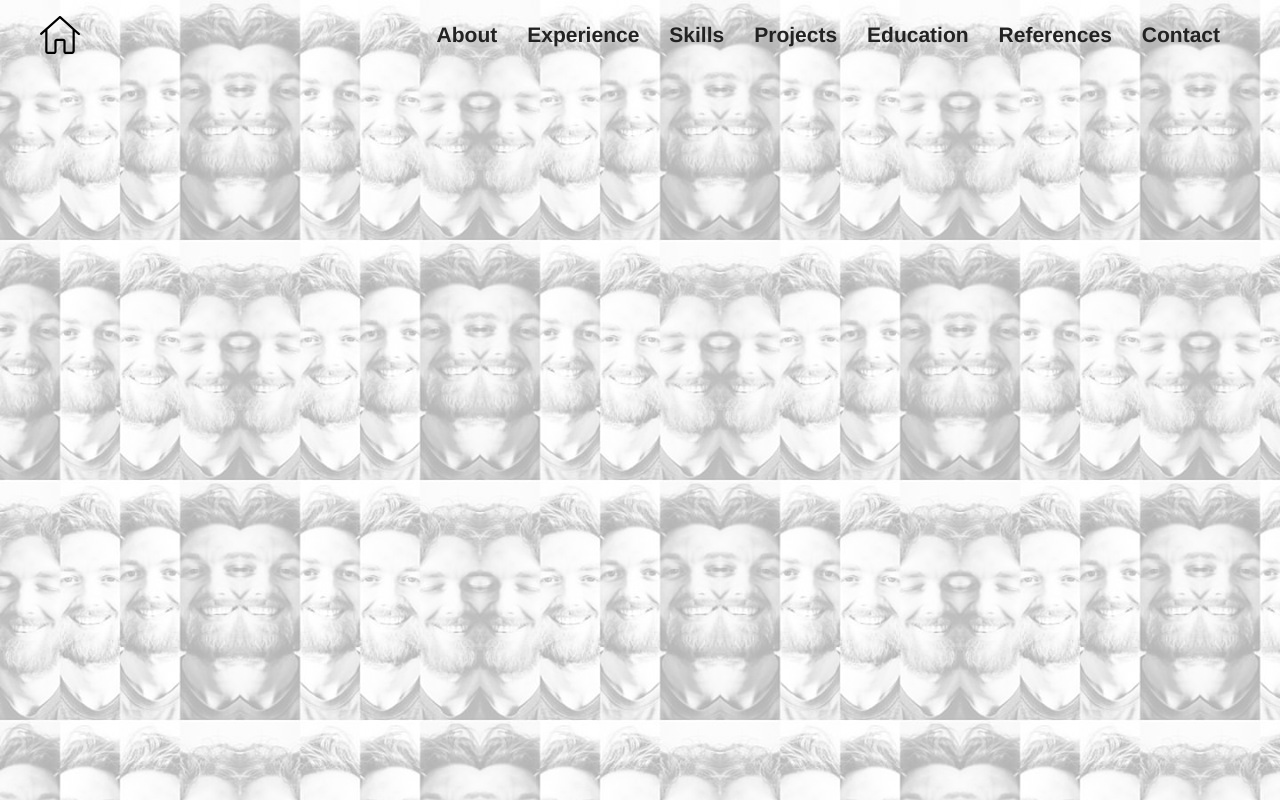
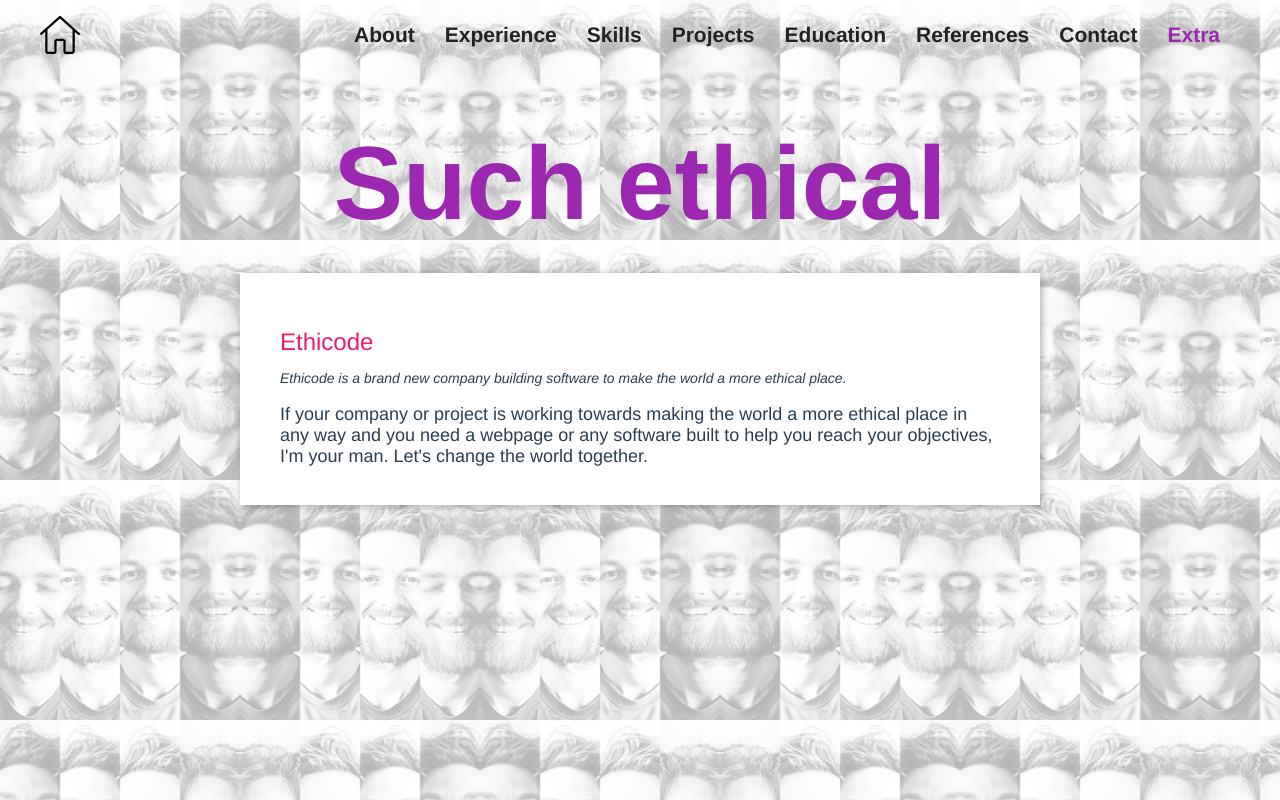
Before and after one commit to atlisg/resume, a Vue app: page /#/extra in a window 1280 px wide. Built offline with nearby package versions, Linux system fonts and the light colour scheme.

Commit message:
ethicode

```diff
--- a/src/App.vue
+++ b/src/App.vue
@@ -14,13 +14,27 @@
           'menu-item': true,
           'menu-item-active': page.name === $route.name,
           'menu-item-first': page.name === 'Welcome',
-          'menu-item-last': page.name === 'Contact'
+          'menu-item-last': page.name === 'Extra',
         }"
         :to="page.route"
         >{{ page.name }}</router-link
       >
-      <div class="menu-nav menu-nav-back" v-bind:class="{'menu-nav-hidden': $route.name === 'Welcome' || $route.name === 'About'}" v-on:click="back()" />
-      <div class="menu-nav menu-nav-next" v-bind:class="{'menu-nav-hidden': $route.name === 'Welcome' || $route.name === 'Contact'}" v-on:click="next()" />
+      <div
+        class="menu-nav menu-nav-back"
+        v-bind:class="{
+          'menu-nav-hidden':
+            $route.name === 'Welcome' || $route.name === 'About',
+        }"
+        v-on:click="back()"
+      />
+      <div
+        class="menu-nav menu-nav-next"
+        v-bind:class="{
+          'menu-nav-hidden':
+            $route.name === 'Welcome' || $route.name === 'Contact',
+        }"
+        v-on:click="next()"
+      />
     </div>
     <router-view />
   </div>
@@ -39,34 +53,38 @@ export default Vue.extend({
       pages: [
         {
           name: "About",
-          route: "/about"
+          route: "/about",
         },
         {
           name: "Experience",
-          route: "/experience"
+          route: "/experience",
         },
         {
           name: "Skills",
-          route: "/skills"
+          route: "/skills",
         },
         {
           name: "Projects",
-          route: "/projects"
+          route: "/projects",
         },
         {
           name: "Education",
-          route: "/education"
+          route: "/education",
         },
         {
           name: "References",
-          route: "/references"
+          route: "/references",
         },
         {
           name: "Contact",
-          route: "/contact"
-        }
+          route: "/contact",
+        },
+        {
+          name: "Extra",
+          route: "/extra",
+        },
       ],
-      isScrolled: false
+      isScrolled: false,
     };
   },
   created() {
@@ -76,22 +94,26 @@ export default Vue.extend({
     window.removeEventListener("scroll", this.handleScroll);
   },
   methods: {
-    handleScroll: function() {
+    handleScroll: function () {
       this.isScrolled = window.scrollY > 50;
     },
-    next: function() {
-      const currentIndex = this.pages.indexOf(this.pages.find(page => page.name === this.$route.name));
+    next: function () {
+      const currentIndex = this.pages.indexOf(
+        this.pages.find((page) => page.name === this.$route.name)
+      );
       if (currentIndex + 1 === this.pages.length) return;
       const nextPage = this.pages[currentIndex + 1];
       this.$router.push(nextPage.route);
     },
-    back: function() {
-      const currentIndex = this.pages.indexOf(this.pages.find(page => page.name === this.$route.name));
+    back: function () {
+      const currentIndex = this.pages.indexOf(
+        this.pages.find((page) => page.name === this.$route.name)
+      );
       if (currentIndex === 0) return;
       const nextPage = this.pages[currentIndex - 1];
       this.$router.push(nextPage.route);
-    }
-  }
+    },
+  },
 });
 </script>
 
@@ -125,7 +147,7 @@ export default Vue.extend({
   transition: background-color 0.3s ease-in-out;
 }
 .menu-scrolled {
-  background-color: #CDDC39;
+  background-color: #cddc39;
   box-shadow: 2px 2px 7px 1px rgba(0, 0, 0, 0.25);
   transition: background-color 0.3s ease-in-out;
 }
@@ -174,24 +196,34 @@ export default Vue.extend({
 }
 
 @keyframes fadein {
-  from { opacity: 0; }
-  to   { opacity: 1; }
+  from {
+    opacity: 0;
+  }
+  to {
+    opacity: 1;
+  }
 }
 @keyframes fadeInBottom {
   from {
     opacity: 0;
     transform: translateY(100%);
   }
-  to { opacity: 1 }
+  to {
+    opacity: 1;
+  }
 }
 @keyframes wiggle {
   77% {
     transform: scale(1) rotateX(0deg) rotateY(0deg) rotateZ(0deg);
   }
-  80%, 86%, 92% {
+  80%,
+  86%,
+  92% {
     transform: scale(1.1) rotateZ(1deg);
   }
-  83%, 89%, 95% {
+  83%,
+  89%,
+  95% {
     transform: scale(1.1) rotateZ(-1deg);
   }
   98% {
--- /dev/null
+++ b/src/components/Extra.vue
@@ -0,0 +1,28 @@
+<template>
+  <div class="extra">
+    <pageHeader v-bind:mainTitle="mainTitle" />
+    <textBody v-bind:paragraphs="paragraphs" />
+  </div>
+</template>
+
+<script>
+import Vue from "vue";
+
+export default Vue.extend({
+  name: "Extra",
+  data() {
+    return {
+      mainTitle: "Such ethical",
+      paragraphs: [
+        {
+          title: "Ethicode",
+          about:
+            "Ethicode is a brand new company building software to make the world a more ethical place.",
+          text:
+            "If your company or project is working towards making the world a more ethical place in any way and you need a webpage or any software built to help you reach your objectives, I'm your man. Let's change the world together.",
+        },
+      ],
+    };
+  },
+});
+</script>
--- a/src/router/index.ts
+++ b/src/router/index.ts
@@ -11,51 +11,57 @@ import Contact from "@/components/Contact.vue";
 import References from "@/components/References.vue";
 import Projects from "@/components/Projects.vue";
 import Education from "@/components/Education.vue";
+import Extra from "@/components/Extra.vue";
 
 export default new Router({
   routes: [
     {
       path: "/",
       name: "Welcome",
-      component: Welcome
+      component: Welcome,
     },
     {
       path: "/about",
       name: "About",
-      component: About
+      component: About,
     },
     {
       path: "/experience",
       name: "Experience",
-      component: Experience
+      component: Experience,
     },
     {
       path: "/skills",
       name: "Skills",
-      component: Skills
+      component: Skills,
     },
     {
       path: "/projects",
       name: "Projects",
-      component: Projects
+      component: Projects,
     },
     {
       path: "/education",
       name: "Education",
-      component: Education
+      component: Education,
     },
     {
       path: "/references",
       name: "References",
-      component: References
+      component: References,
     },
     {
       path: "/contact",
       name: "Contact",
-      component: Contact
-    }
+      component: Contact,
+    },
+    {
+      path: "/extra",
+      name: "Extra",
+      component: Extra,
+    },
   ],
-  scrollBehavior (to, from, savedPosition) {
-    return { x: 0, y: 0 }
-  }
+  scrollBehavior(to, from, savedPosition) {
+    return { x: 0, y: 0 };
+  },
 });
```
